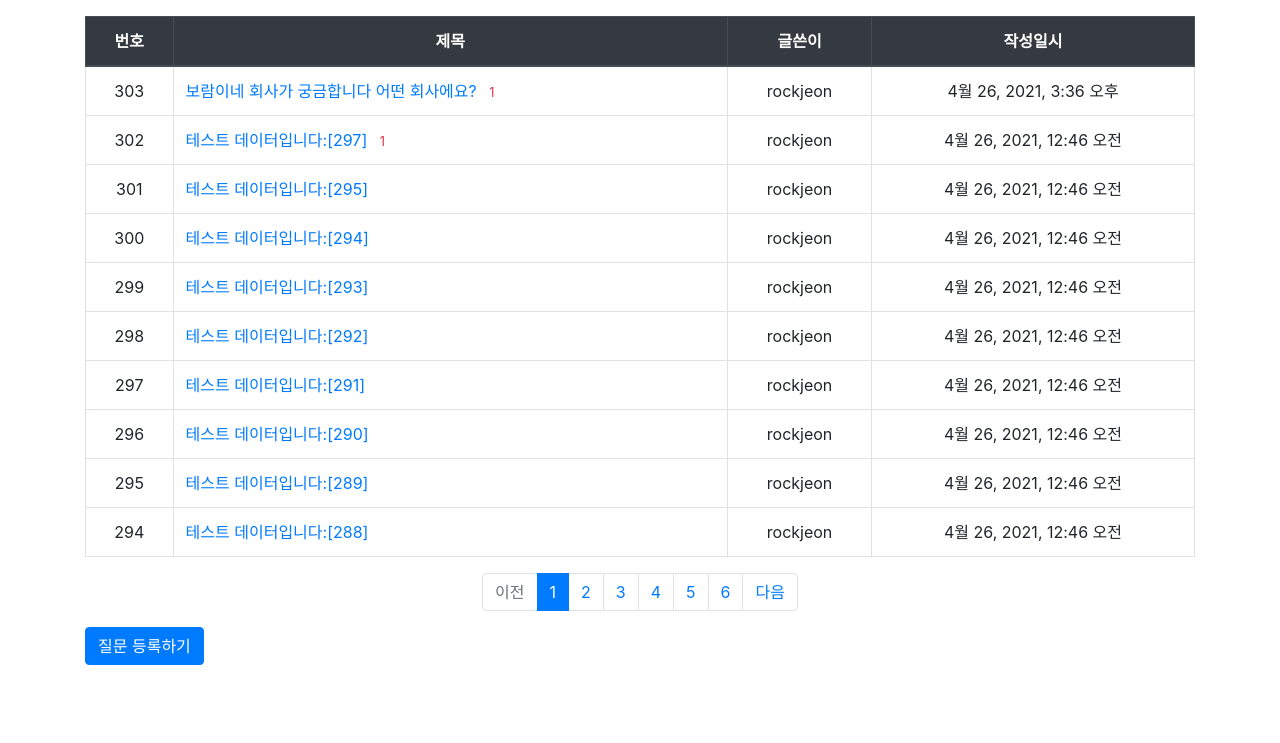
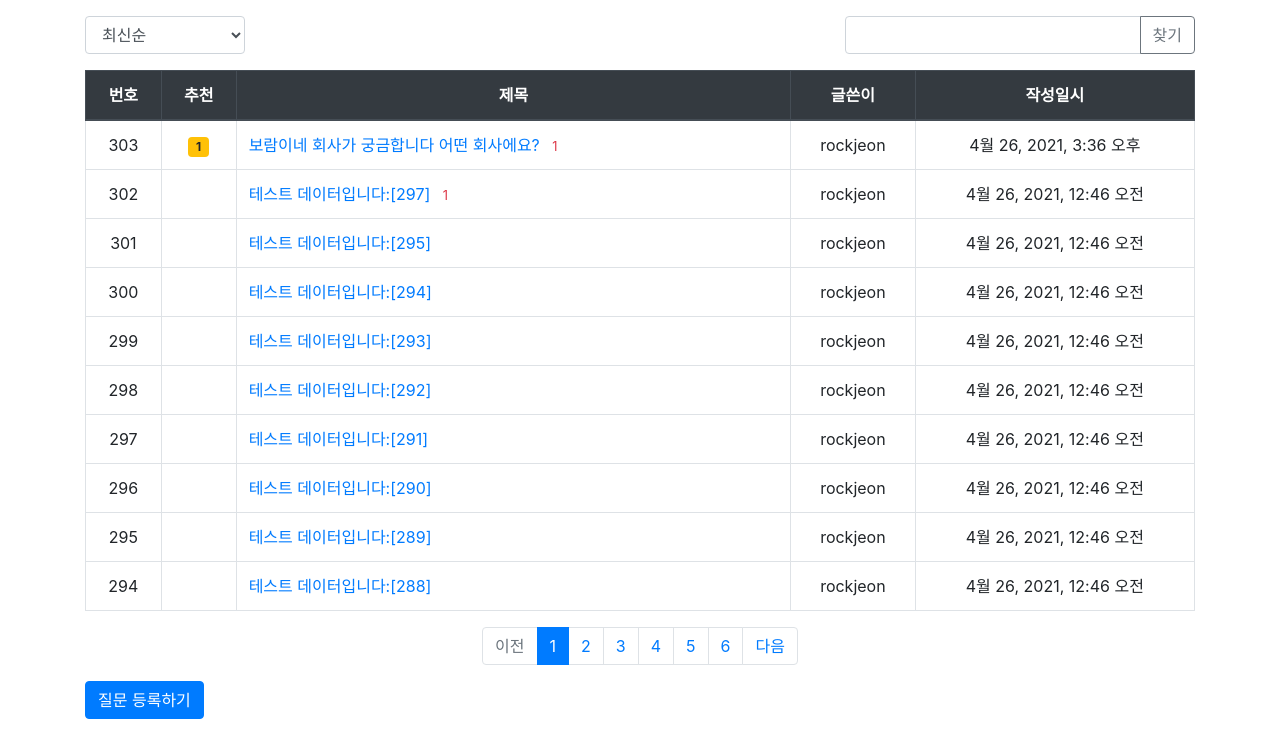
Before and after one commit to rockjeon/pybo, a Django app: page / in a window 1280 px wide. Shown: the part 57-800 px from the top of the page. Run offline with Django 3.2, Linux system fonts and the light colour scheme; data comes from the database, SQL or seed files in the repository; both versions use the stored data as it was after the commit; some libraries are stand-ins or nearby versions.

Commit message:
정렬/검색/추천

```diff
--- a/pybo/models.py
+++ b/pybo/models.py
@@ -3,13 +3,15 @@ from django.contrib.auth.models import User
 # Create your models here.
 
 class Question(models.Model):
-    author = models.ForeignKey(User, on_delete=models.CASCADE)
+    author = models.ForeignKey(User, on_delete=models.CASCADE, related_name='author_question')
     objects = models.Manager()
     subject = models.CharField(max_length=200) # 글자 수 를 제한하는
     content = models.TextField() # 글자 수 제한이 없는
     create_date = models.DateTimeField() # 날짜 시간 관련 속성은 DateTimeField
     modify_date = models.DateTimeField(null = True, blank = True) # null 을 사용한다 / 입력 폼 데이터 검사 시 값이 없어도 된다.
-
+    # 게시판 서비스를 사용해 봤다면 글 1개에 여러 명이 추천할 수 있고,
+    # 반대로 1명이 여러 개의 글을 추천할 수 있음을 쉽게 알 수 있다. 그리고 이런 경우에는 모델의 다대다(ManyToMany) 관계
+    voter = models.ManyToManyField(User, related_name='voter_question')  # voter 추가
     def __str__(self):
         return self.subject
 
@@ -17,11 +19,12 @@ class Question(models.Model):
 
 class Answer(models.Model):
     # 어떤 모델이 다른 모델을 속성으로 가지면 ForeignKey 를 이용한다 (다른 모델과의 연결)
-    author = models.ForeignKey(User, on_delete=models.CASCADE)
+    author = models.ForeignKey(User, on_delete=models.CASCADE, related_name='author_answer')
     question = models.ForeignKey(Question, on_delete=models.CASCADE) # 답볌에 연결된 질문이 삭제되면 답변도 함께 삭제
     content = models.TextField()
     create_date = models.DateTimeField()
     modify_date = models.DateTimeField(null = True, blank = True)
+    voter = models.ManyToManyField(User, related_name='voter_answer')
 
 
 class Comment(models.Model):
--- a/pybo/urls.py
+++ b/pybo/urls.py
@@ -25,5 +25,7 @@ urlpatterns = [
     path('comment/modify/answer/<int:comment_id>/', views.comment_modify_answer, name='comment_modify_answer'),
     path('comment/delete/answer/<int:comment_id>/', views.comment_delete_answer, name='comment_delete_answer'),
 
+    path('vote/question/<int:question_id>/', views.vote_question, name='vote_question'),
+    path('vote/answer/<int:answer_id>/', views.vote_answer, name='vote_answer'),
 
 ]
--- a/pybo/views.py
+++ b/pybo/views.py
@@ -6,24 +6,48 @@ from .forms import QuestionForm, AnswerForm, CommentForm
 from django.core.paginator import Paginator
 from django.contrib.auth.decorators import login_required
 from django.contrib import messages
+from django.db.models import Q, Count
 
 def index(request):
-    """
-    pybo 목록 출력
+    page = request.GET.get('page', '1')  # 페이지
+    kw = request.GET.get('kw', '')  # 검색어
+    so = request.GET.get('so', 'recent')  # 정렬기준
+    # 정렬
+    if so == 'recommend':
+        question_list = Question.objects.annotate(num_voter=Count('voter')).order_by('-num_voter', '-create_date')
+    elif so == 'popular':
+        question_list = Question.objects.annotate(num_answer=Count('answer')).order_by('-num_answer', '-create_date')
+    else:  # recent
+        question_list = Question.objects.order_by('-create_date')
 
-    """
-    # 입력 파라미터
-    page = request.GET.get('page','1') # GET 방식 요청 URL에서 page 값을 가져올때
-    question_list = Question.objects.order_by('-create_date') # - 붙히면 역순으로 정렬됨
+
+    # 조회
+    question_list = Question.objects.order_by('-create_date')
+    if kw:
+        question_list = question_list.filter(
+            Q(subject__icontains=kw) |  # 제목검색
+            Q(content__icontains=kw) |  # 내용검색
+            Q(author__username__icontains=kw) |  # 질문 글쓴이검색
+            Q(answer__author__username__icontains=kw)  # 답변 글쓴이검색
+        ).distinct()
+    # 페이징처리
     paginator = Paginator(question_list, 10)  # 페이지당 10개씩 보여주기
     page_obj = paginator.get_page(page)
-    # context 사전형 객체를 세전째 선택적(optional) 인수로 받습니다.
-    # 인수로 지정된 context로 표현된 템플릿의 HttpResponse 객체가 반환됩니다.
-    # 즉 view 에서 사용하던 파이썬 변수를 html 템플릿으로 넘길 수 있습니다.
-    # context 는 딕셔너리형으로 사용하며 key 값이 탬플릿에서 사용할 변수이름, value 값이 파이썬 변수가 됩니다.
-    context = {'question_list': page_obj}
+    context = {'question_list': page_obj, 'page': page, 'kw': kw, 'so': so}  # page와 kw가 추가되었다.
+    return render(request, 'pybo/question_list.html', context)
 
-    return render(request, 'pybo/question_list.html',context)
+    # # 입력 파라미터
+    # page = request.GET.get('page','1') # GET 방식 요청 URL에서 page 값을 가져올때
+    # question_list = Question.objects.order_by('-create_date') # - 붙히면 역순으로 정렬됨
+    # paginator = Paginator(question_list, 10)  # 페이지당 10개씩 보여주기
+    # page_obj = paginator.get_page(page)
+    # # context 사전형 객체를 세전째 선택적(optional) 인수로 받습니다.
+    # # 인수로 지정된 context로 표현된 템플릿의 HttpResponse 객체가 반환됩니다.
+    # # 즉 view 에서 사용하던 파이썬 변수를 html 템플릿으로 넘길 수 있습니다.
+    # # context 는 딕셔너리형으로 사용하며 key 값이 탬플릿에서 사용할 변수이름, value 값이 파이썬 변수가 됩니다.
+    # context = {'question_list': page_obj}
+
+    # return render(request, 'pybo/question_list.html',context)
 
 def detail(request, question_id):
     question = get_object_or_404(Question, pk=question_id)
@@ -248,3 +272,27 @@ def comment_delete_answer(request, comment_id):
     else:
         comment.delete()
     return redirect('pybo:detail', question_id=comment.answer.question.id)
+
+@login_required(login_url='common:login')
+def vote_question(request, question_id):
+    """
+    pybo 질문추천등록
+    """
+    question = get_object_or_404(Question, pk=question_id)
+    if request.user == question.author:
+        messages.error(request, '본인이 작성한 글은 추천할수 없습니다')
+    else:
+        question.voter.add(request.user)
+    return redirect('pybo:detail', question_id=question.id)
+
+@login_required(login_url='common:login')
+def vote_answer(request, answer_id):
+    """
+    pybo 답글추천등록
+    """
+    answer = get_object_or_404(Answer, pk=answer_id)
+    if request.user == answer.author:
+        messages.error(request, '본인이 작성한 글은 추천할수 없습니다')
+    else:
+        answer.voter.add(request.user)
+    return redirect('pybo:detail', question_id=answer.question.id)
--- a/templates/pybo/question_list.html
+++ b/templates/pybo/question_list.html
@@ -2,14 +2,29 @@
 {% load pybo_filter %}
 {% block content %}
 <div class="container my-3">
+    <div class="row justify-content-between my-3">
+        <div class="col-2">
+            <select class="form-control so">
+                <option value="recent" {% if so == 'recent' %}selected{% endif %}>최신순</option>
+                <option value="recommend" {% if so == 'recommend' %}selected{% endif %}>추천순</option>
+                <option value="popular" {% if so == 'popular' %}selected{% endif %}>인기순</option>
+            </select>
+        </div>
+        <div class="col-4 input-group">
+            <input type="text" class="form-control kw" value="{{ kw|default_if_none:'' }}">
+            <div class="input-group-append">
+                <button class="btn btn-outline-secondary" type="button" id="btn_search">찾기</button>
+            </div>
+        </div>
+    </div>
     <table class="table table-bordered">
         <thead>
         <tr class="text-center thead-dark">
             <th>번호</th>
+            <th>추천</th>
             <th style="width:50%">제목</th>
             <th>글쓴이</th>
             <th>작성일시</th>
-            <!-- <th>제목</th> -->
         </tr>
         </thead>
         <tbody>
@@ -18,6 +33,11 @@
         <tr class = 'text-center'>
             <!-- 번호 = 전체건수 - 시작인덱스 - 현재인덱스 + 1 -->
             <td>{{ question_list.paginator.count|sub:question_list.start_index|sub:forloop.counter0|add:1 }}</td>
+            <td>
+                {% if question.voter.all.count > 0 %}
+                <span class="badge badge-warning px-2 py-1">{{ question.voter.all.count }}</span>
+                {% endif %}
+            </td>
             <td class='text-left'>
                 <a href="{% url 'pybo:detail' question.id %}">{{ question.subject }}</a>
                 {% if question.answer_set.count > 0 %}
@@ -39,7 +59,7 @@
         <!-- 이전페이지 -->
         {% if question_list.has_previous %}
         <li class="page-item">
-            <a class="page-link" href="?page={{ question_list.previous_page_number }}">이전</a>
+            <a class="page-link" data-page="{{ question_list.previous_page_number }}" href="#">이전</a>
         </li>
         {% else %}
         <li class="page-item disabled">
@@ -51,11 +71,11 @@
         {% if page_number >= question_list.number|add:-5 and page_number <= question_list.number|add:5 %}
             {% if page_number == question_list.number %}
             <li class="page-item active" aria-current="page">
-                <a class="page-link" href="?page={{ page_number }}">{{ page_number }}</a>
+                <a class="page-link" data-page="{{ page_number }}" href="#">{{ page_number }}</a>
             </li>
             {% else %}
             <li class="page-item">
-                <a class="page-link" href="?page={{ page_number }}">{{ page_number }}</a>
+                <a class="page-link" data-page="{{ page_number }}" href="#">{{ page_number }}</a>
             </li>
             {% endif %}
         {% endif %}
@@ -63,7 +83,7 @@
         <!-- 다음페이지 -->
         {% if question_list.has_next %}
         <li class="page-item">
-            <a class="page-link" href="?page={{ question_list.next_page_number }}">다음</a>
+            <a class="page-link" data-page="{{ question_list.next_page_number }}" href="#">다음</a>
         </li>
         {% else %}
         <li class="page-item disabled">
@@ -74,4 +94,31 @@
 
     <a href="{% url 'pybo:question_create' %}" class="btn btn-primary">질문 등록하기</a>
 </div>
+<form id="searchForm" method="get" action="{% url 'index' %}">
+    <input type="hidden" id="kw" name="kw" value="{{ kw|default_if_none:'' }}">
+    <input type="hidden" id="page" name="page" value="{{ page }}">
+    <input type="hidden" id="so" name="so" value="{{ so }}">
+</form>
 {% endblock %}
+{% block script %}
+<script type='text/javascript'>
+$(document).ready(function(){
+    $(".page-link").on('click', function() {
+        $("#page").val($(this).data("page"));
+        $("#searchForm").submit();
+    });
+
+    $("#btn_search").on('click', function() {
+        $("#kw").val($(".kw").val());
+        $("#page").val(1);  // 검색버튼을 클릭할 경우 1페이지부터 조회한다.
+        $("#searchForm").submit();
+    });
+
+    $(".so").on('change', function() {
+        $("#so").val($(this).val());
+        $("#page").val(1);
+        $("#searchForm").submit();
+    });
+});
+</script>
+{% endblock %}
```
Also changed, not shown: templates/pybo/question_detail.html (+29 -6 lines), db.sqlite3, pybo/admin.py (line endings or trailing spaces), pybo/migrations/0007_auto_20210426_1602.py (added), 1 other file.
